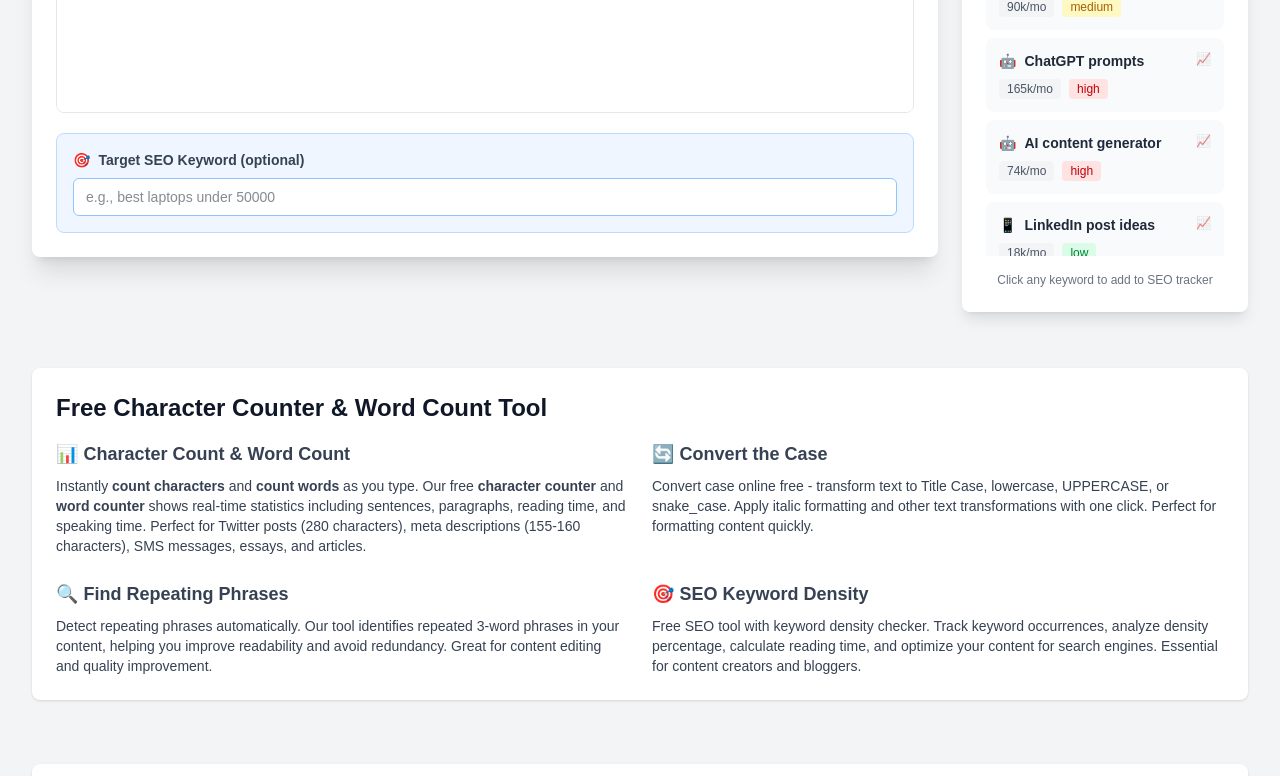
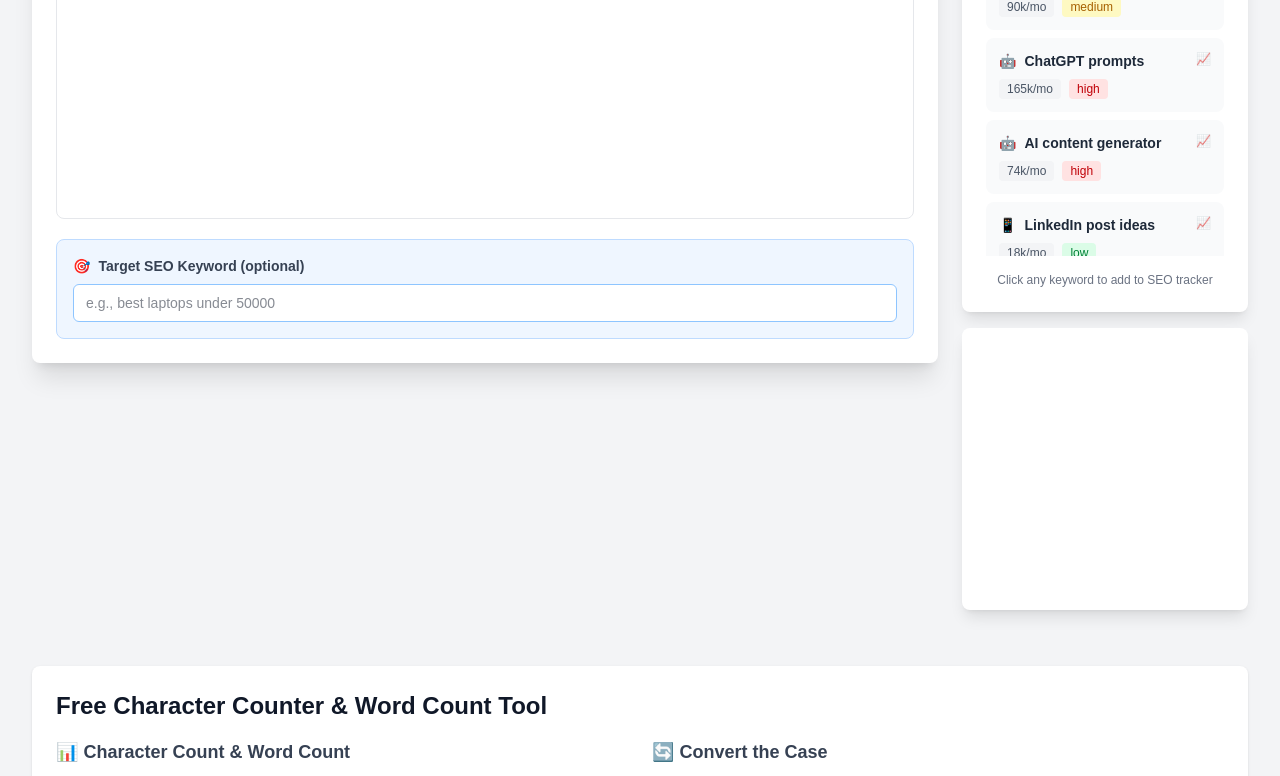
Before and after one commit to denesvaghani/textgauge-frontend, a Next.js app: page / in a window 1280 px wide. Shown: the part 740-1516 px from the top of the page. Built offline with nearby package versions, Linux system fonts and the light colour scheme; no server answers.

Commit message:
adsense and analytics code added

```diff
--- a/src/app/layout.tsx
+++ b/src/app/layout.tsx
@@ -1,9 +1,9 @@
-// src/app/layout.tsx
 import "./globals.css";
 import type { Metadata } from "next";
 import Script from "next/script";
 import { ThemeProvider } from "@/contexts/ThemeContext";
 import { ThemeToggle } from "@/components/ThemeToggle";
+import { GoogleAnalytics } from "@/components/GoogleAnalytics";
 
 export const metadata: Metadata = {
   title: "Character Counter – Word & Character Count Tool",
@@ -42,33 +42,40 @@ export default function RootLayout({
 }: {
   children: React.ReactNode;
 }) {
+  const gaId = process.env.NEXT_PUBLIC_GA_ID;
+  const adsenseId = process.env.NEXT_PUBLIC_GOOGLE_ADSENSE_ID;
+
   return (
     <html lang="en" suppressHydrationWarning>
       <head>
-        {/* Favicon / basic links */}
         <link rel="icon" href="/favicon.ico" />
 
-        {/* ✅ JSON-LD: same on server + client, no conditional logic */}
+        {/* Structured data for SEO */}
         <script
           type="application/ld+json"
           dangerouslySetInnerHTML={{ __html: JSON.stringify(structuredData) }}
         />
 
-        {/* ✅ AdSense: use Next <Script> so it loads after hydration, no mismatch */}
-        {process.env.NEXT_PUBLIC_GOOGLE_ADSENSE_ID && (
+        {/* Google AdSense – load once, after hydration */}
+        {adsenseId && (
           <Script
-            id="adsense-loader"
+            id="adsense-script"
             strategy="afterInteractive"
-            src={`https://pagead2.googlesyndication.com/pagead/js/adsbygoogle.js?client=${process.env.NEXT_PUBLIC_GOOGLE_ADSENSE_ID}`}
+            async
+            src={`https://pagead2.googlesyndication.com/pagead/js/adsbygoogle.js?client=${adsenseId}`}
             crossOrigin="anonymous"
           />
         )}
       </head>
       <body className="bg-gray-50 text-gray-900 dark:bg-gray-950 dark:text-gray-50">
-        {/* ✅ ThemeProvider wraps everything that uses useTheme() */}
         <ThemeProvider>
           {children}
+
+          {/* Floating theme toggle, if you’re using it globally */}
           <ThemeToggle />
+
+          {/* Google Analytics 4 */}
+          {gaId && <GoogleAnalytics measurementId={gaId} />}
         </ThemeProvider>
       </body>
     </html>
--- a/src/components/Editor.tsx
+++ b/src/components/Editor.tsx
@@ -5,6 +5,7 @@ import { useLiveMetrics } from "../lib/useLiveMetrics";
 import type { Metrics } from "../lib/types";
 import { TrendingKeywords } from "./TrendingKeywords";
 import RelatedKeywords from "./RelatedKeywords";
+import { GoogleAdsense } from "./GoogleAdsense"; // adjust path if needed
 
 export function Editor() {
   const divRef = useRef<HTMLDivElement | null>(null);
@@ -445,6 +446,13 @@ export function Editor() {
               data-placeholder="Start typing here or paste your content..."
               style={{ maxHeight: "70vh", overflowY: "auto" }}
             />
+            {/* In-content ad (below editor) */}
+            <div className="mt-4 flex justify-center">
+              <GoogleAdsense
+                adSlot={process.env.NEXT_PUBLIC_AD_SLOT_HEADER || ""}
+                style={{ display: "block", width: "100%", minHeight: 90 }}
+              />
+            </div>
 
           </div>
 
@@ -618,6 +626,14 @@ function Sidebar({
 
       {/* Trending Keywords */}
       <TrendingKeywords onKeywordClick={onKeywordSelect} />
+
+       {/* Sidebar ad */}
+       <div className="bg-white dark:bg-gray-800 rounded-lg shadow-lg p-4 transition-colors duration-200">
+        <GoogleAdsense
+          adSlot={process.env.NEXT_PUBLIC_AD_SLOT_SIDEBAR || ""}
+          style={{ display: "block", width: "100%", minHeight: 250 }}
+        />
+      </div>
     </div>
   );
 }
--- /dev/null
+++ b/src/components/GoogleAnalytics.tsx
@@ -0,0 +1,28 @@
+"use client";
+
+import Script from "next/script";
+
+export function GoogleAnalytics({ measurementId }: { measurementId: string }) {
+  if (!measurementId) return null;
+
+  return (
+    <>
+      {/* Load GA4 library */}
+      <Script
+        src={`https://www.googletagmanager.com/gtag/js?id=${measurementId}`}
+        strategy="afterInteractive"
+      />
+      {/* Init gtag */}
+      <Script id="ga4-init" strategy="afterInteractive">
+        {`
+          window.dataLayer = window.dataLayer || [];
+          function gtag(){dataLayer.push(arguments);}
+          gtag('js', new Date());
+          gtag('config', '${measurementId}', {
+            page_path: window.location.pathname,
+          });
+        `}
+      </Script>
+    </>
+  );
+}
--- /dev/null
+++ b/src/lib/analytics.ts
@@ -0,0 +1,14 @@
+export const trackEvent = (
+    action: string,
+    category: string,
+    label?: string,
+    value?: number
+  ) => {
+    if (typeof window !== "undefined" && (window as any).gtag) {
+      (window as any).gtag("event", action, {
+        event_category: category,
+        event_label: label,
+        value,
+      });
+    }
+  };
```
